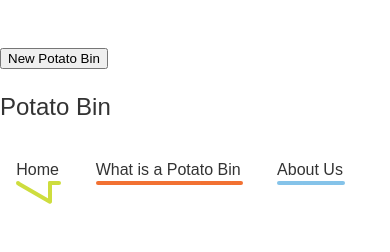
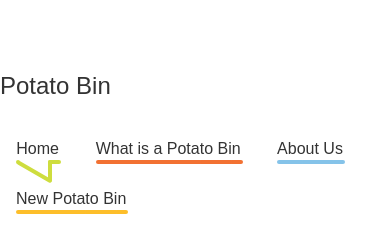
Before and after one commit to alovegren/request-bin, a website: page public/html/index.html in a window 390 px wide. Drawn offline with Linux system fonts and the light colour scheme.

Commit message:
debug unresponsive javascript

```diff
--- a/public/html/index.html
+++ b/public/html/index.html
@@ -19,8 +19,8 @@
       <div class="speak three"><span>About Us</span></div>
     </script>
 
-    <button id="newBinBtn">New Potato Bin</button>
+    <script type="module" src="/javascripts/app.js"></script>
 
-    <script type="module" src="/javascripts/app.js"></script>
+    <div class="speak four" id="newBinBtn"><span>New Potato Bin</span></div>
   </body>
 </html>
--- a/public/javascripts/app.js
+++ b/public/javascripts/app.js
@@ -1,8 +1,12 @@
 import View from "./view.js";
+import Model from "./model.js";
+import Controller from "./controller.js";
 
 let App = {
   init() {
-    this.view = new View()
+    this.model = new Model();
+    this.view = new View();
+    this.controller = new Controller(this.model, this.view);
     return this;
   }
 }
--- a/public/javascripts/controller.js
+++ b/public/javascripts/controller.js
@@ -1,11 +1,13 @@
 class Controller {
   async addEndpoint() {
+    console.log("telling the model to create a new endpoint...");
     const endpoint = await this.model.addEndpoint();
     this.view.onNewEndpointClick(endpoint);
   }
 
   #bindEvents() {
     const newBinBtn = document.getElementById('newBinBtn');
+    console.log(newBinBtn);
     newBinBtn.onclick = this.addEndpoint.bind(this);
   }
 
--- a/public/javascripts/view.js
+++ b/public/javascripts/view.js
@@ -20,7 +20,7 @@ class View {
 
   #createNav() {
     let addHtml = this.templates.navTemplate()
-    document.body.insertAdjacentHTML('beforeend', addHtml)
+    document.body.insertAdjacentHTML('afterbegin', addHtml)
     var els = document.querySelectorAll('.speak');
     [].forEach.call(els, function(el) {
       el.addEventListener('click', function() {
```
